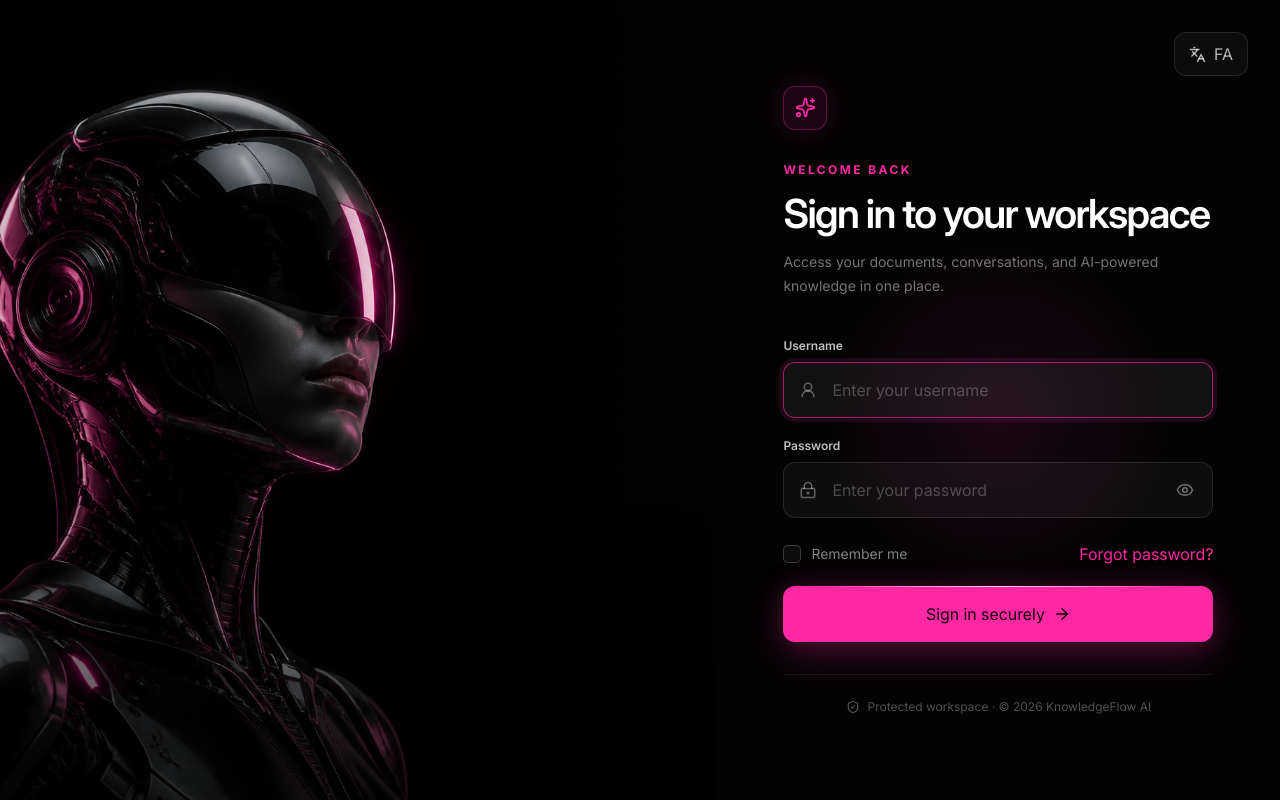
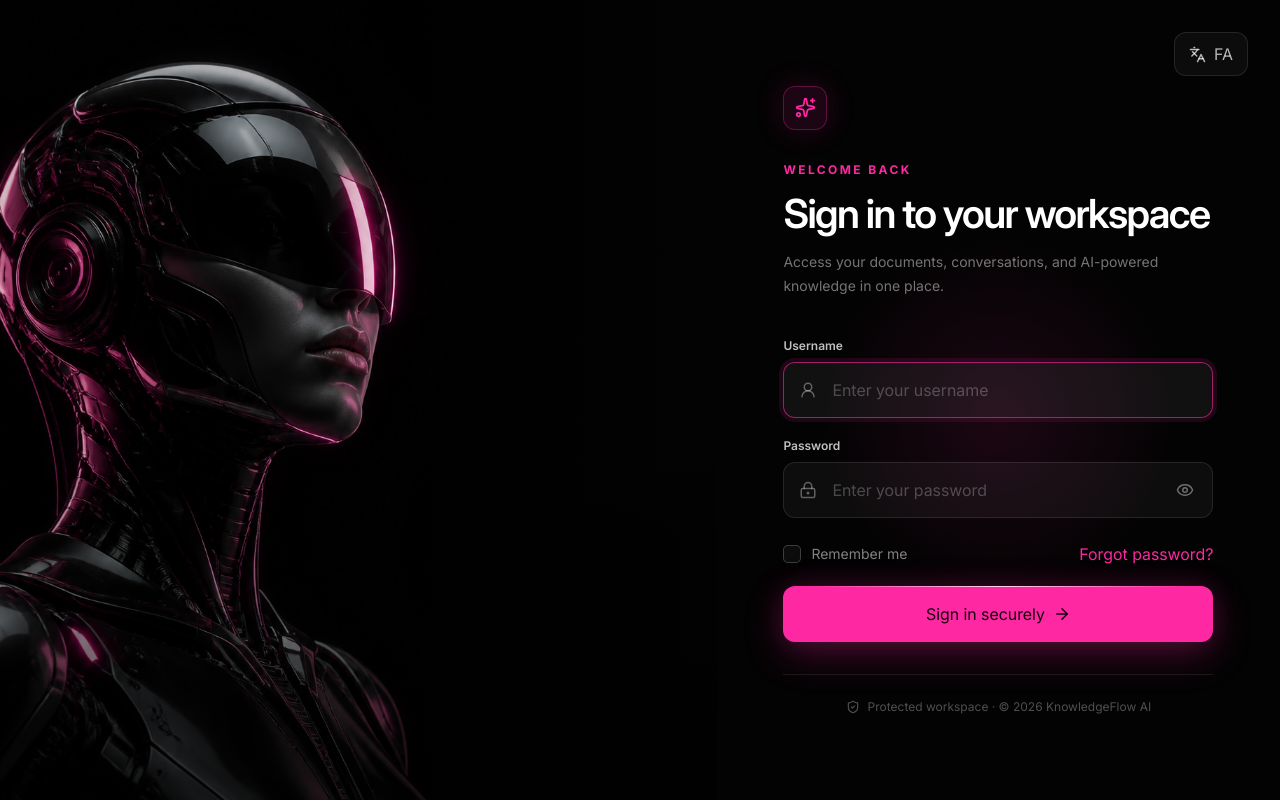
Before and after one commit to elmira-orooji/advanced-rag-system, a React (Vite) app in the folder frontend/my-rag-app/: page / in a window 1280 px wide. Built offline with nearby package versions, Linux system fonts and the light colour scheme.

Commit message:
Frontend/Change login image height

```diff
--- a/frontend/my-rag-app/src/pages/LoginPage.tsx
+++ b/frontend/my-rag-app/src/pages/LoginPage.tsx
@@ -67,7 +67,7 @@ export default function LoginPage() {
       className="login-cinematic h-[100dvh] max-h-[100dvh] overflow-hidden bg-[#030303] text-white lg:grid lg:grid-cols-[1.12fr_.88fr]"
     >
       <aside className="relative hidden h-full min-h-0 overflow-hidden lg:block" aria-label="KnowledgeFlow visual">
-        <img src={loginHero} alt="" className="absolute inset-0 size-full object-cover [object-position:center_40%]" />
+        <img src={loginHero} alt="" className="absolute inset-0 size-full object-cover object-center" />
         <div className="absolute inset-0 bg-[linear-gradient(90deg,rgba(0,0,0,.12),rgba(0,0,0,.04)_58%,#030303_100%)]" />
         <div className="absolute inset-0 bg-[linear-gradient(180deg,rgba(0,0,0,.18),transparent_44%,rgba(0,0,0,.72)_100%)]" />
       </aside>
```
